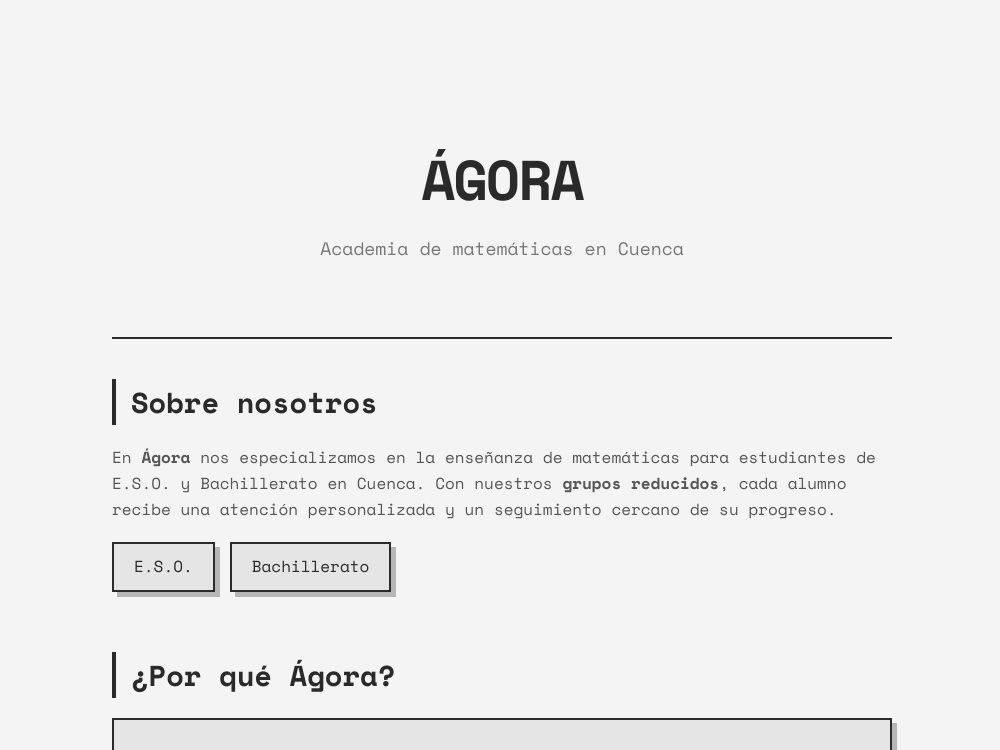
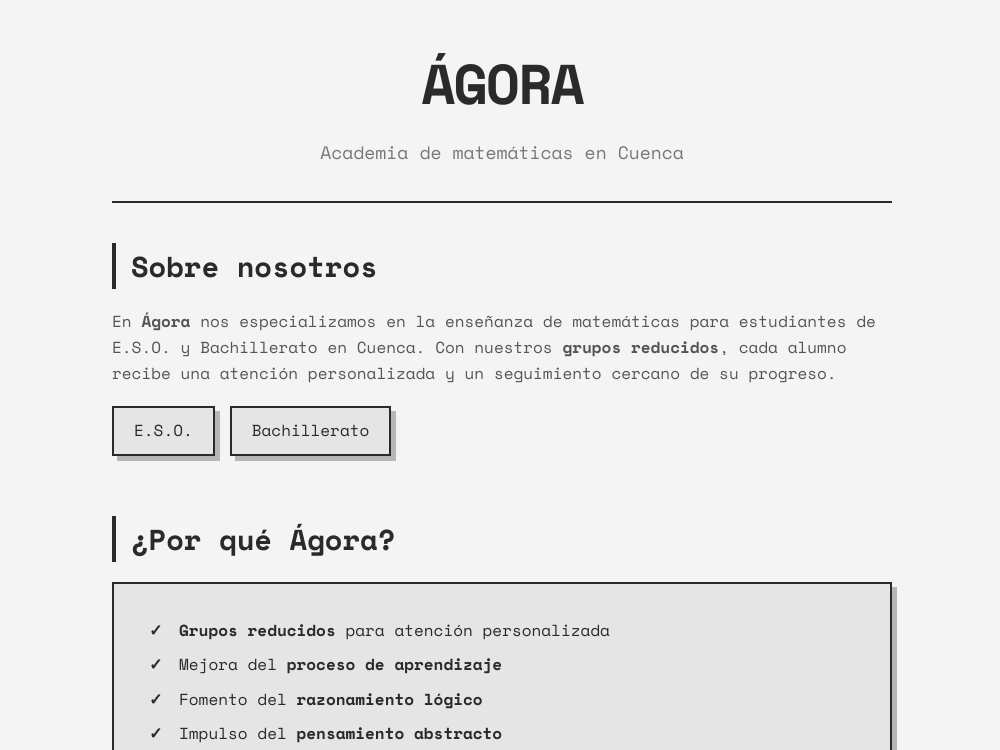
Before and after one commit to OmarCaja/agora-academy, an Astro site: page / in a window 1280 px wide. Shown: the part 50-800 px from the top of the page, without its empty margins (138-1138 px from the left). Built offline with nearby package versions, Linux system fonts and the light colour scheme; Astro itself is replaced by a stand-in of ours.

Commit message:
[OC] - Fixing header top margin

```diff
--- a/src/components/Header.astro
+++ b/src/components/Header.astro
@@ -14,7 +14,7 @@ const { title, subtitle } = Astro.props;
 <style>
     header {
         text-align: center;
-        padding-top: var(--spacing-md);
+        padding-top: var(--spacing-xs);
         padding-bottom: var(--spacing-md);
         padding-left: 0;
         padding-right: 0;
@@ -44,7 +44,7 @@ const { title, subtitle } = Astro.props;
 
     @media (min-width: 768px) {
         header {
-            padding: var(--spacing-xl) 0;
+            padding: var(--spacing-md) 0;
         }
     }
 </style>
--- a/src/styles/global.css
+++ b/src/styles/global.css
@@ -129,8 +129,8 @@ body.menu-open {
     max-width: var(--max-width);
     margin: 0 auto;
     padding: 0 var(--spacing-xs);
-    padding-top: 64px;
-    /* GlobalNav (48px) + breathing room (16px) */
+    padding-top: 48px;
+    /* Height of GlobalNav */
 }
 
 
@@ -279,7 +279,7 @@ address {
 /* ===== RESPONSIVE - DESKTOP ===== */
 @media (min-width: 768px) {
     body {
-        padding: var(--spacing-xl) var(--spacing-lg);
+        padding: var(--spacing-md) var(--spacing-lg) var(--spacing-xl);
     }
 
     section {
```
